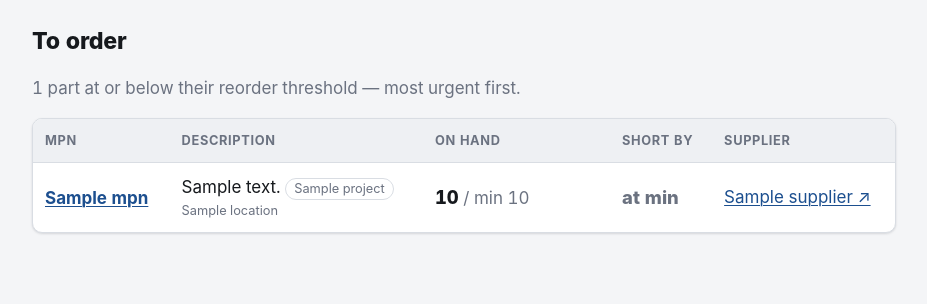
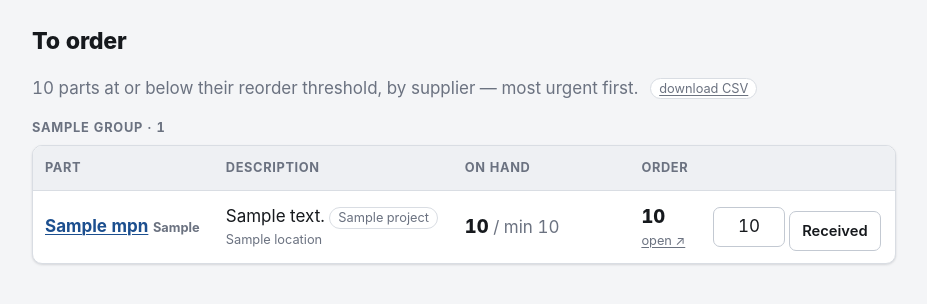
Before and after one commit to IamMrCupp/bench-parts, a Python web app: template src/bench_parts/templates/order.html in a window 1280 px wide. Shown: the part 57-361 px from the top of the page, without its empty margins (176-1103 px from the left). Run offline with Jinja, Linux system fonts and the light colour scheme; the template is opened without the code that fills it: most values are stand-ins (such as "Sample title", 1, 10 or a date in 2020).

Commit message:
feat(order): group by supplier with bulk-add text, received-from-row and csv (schema v5)
Signed-off-by: Aaron Cupp <mrcupp@mrcupp.com>

```diff
--- a/src/bench_parts/templates/base.html
+++ b/src/bench_parts/templates/base.html
@@ -165,6 +165,18 @@
       .muted { color: var(--muted); }
       .empty { color: var(--muted); text-align: center; padding: var(--sp-6) var(--sp-4); background: var(--surface); border: 1px dashed var(--line-2); border-radius: var(--radius); }
       .timestamps { color: var(--muted); font-size: var(--fs-0); margin-top: var(--sp-6); }
+      /* Order page: one basket per supplier. */
+      .order-summary { display: flex; align-items: center; gap: var(--sp-3); flex-wrap: wrap; }
+      .basket { margin: 0 0 var(--sp-5); }
+      .basket h2 { margin-top: var(--sp-4); }
+      .restock-inline { display: flex; gap: var(--sp-1); align-items: center; }
+      .restock-inline input[name="amount"] { width: 4.5rem; min-height: 40px; padding: 0 var(--sp-2); text-align: center; }
+      .restock-inline button { width: auto; min-height: 40px; padding: 0 var(--sp-3); font-size: var(--fs-1); }
+      td.short .hint { display: block; }
+      details.bulk-add { margin: var(--sp-2) 0 0; }
+      details.bulk-add summary { cursor: pointer; min-height: var(--touch); line-height: var(--touch); font-weight: 600; color: var(--ink-2); }
+      details.bulk-add textarea { font-family: ui-monospace, SFMono-Regular, Menlo, monospace; font-size: 15px; }
+      code { font-family: ui-monospace, SFMono-Regular, Menlo, monospace; font-size: 0.92em; background: var(--surface-2); padding: 0 0.3em; border-radius: 4px; }
 
       /* ---- messages ------------------------------------------------------------ */
       .flash { border-left: 4px solid var(--ok); background: var(--ok-bg); color: var(--ink); padding: var(--sp-3) var(--sp-4); border-radius: var(--radius-sm); margin: 0 0 var(--sp-4); font-weight: 600; }
@@ -210,7 +222,8 @@
         table.parts td.cat   { display: none; }
         table.parts td.short    { grid-column: 1; grid-row: 3; }
         table.parts td.short::before { content: "Short by "; color: var(--muted); font-weight: 400; font-size: var(--fs-1); }
-        table.parts td.supplier { grid-column: 2; grid-row: 3; text-align: right; }
+        table.parts td.supplier { grid-column: 1 / span 2; grid-row: 4; text-align: left; margin-top: var(--sp-2); }
+        .restock-inline { justify-content: flex-end; }
         table.parts td.stock .muted { display: block; font-size: var(--fs-0); }
         table.parts td.mpn a, table.parts td.mpn span { min-height: 0; line-height: 1.4; }
         tr.status-ok td:first-child, tr.status-low td:first-child, tr.status-out td:first-child { box-shadow: none; }
--- a/src/bench_parts/templates/order.html
+++ b/src/bench_parts/templates/order.html
@@ -4,23 +4,29 @@
 {% block heading %}To order{% endblock %}
 
 {% block content %}
-  {% if parts %}
-    <p class="muted">{{ parts | length }} part{{ "s" if parts | length != 1 else "" }} at or below their reorder threshold — most urgent first.</p>
+  {% if groups %}
+    <p class="muted order-summary">
+      {{ total }} part{{ "s" if total != 1 else "" }} at or below their reorder threshold, by supplier — most urgent first.
+      <a href="/order.csv" class="chip">download CSV</a>
+    </p>
+
+    {% for group in groups %}
+      {% set key = group.name | lower %}
+      {% set tool = bom_tools.get(key) %}
+      {% set bulk = group.bulk_add_text() %}
+      <section class="basket">
+        <h2>{{ group.name }} <span class="muted">· {{ group.parts | length }}</span></h2>
+
         <table class="parts">
           <thead>
-        <tr>
-          <th>MPN</th>
-          <th>Description</th>
-          <th>On hand</th>
-          <th>Short by</th>
-          <th>Supplier</th>
-        </tr>
+            <tr><th>Part</th><th>Description</th><th>On hand</th><th>Order</th><th></th></tr>
           </thead>
           <tbody>
-        {% for part in parts %}
+            {% for part in group.parts %}
               <tr class="status-{{ part.status.value }}">
                 <td class="mpn">
-              <a href="/parts/{{ part.id }}"{% if not part.mpn %} class="muted"{% endif %}>{{ part.mpn or "no MPN" }}</a>
+                  <a href="/parts/{{ part.id }}"{% if not part.mpn %} class="muted"{% endif %}>{{ part.mpn or "— no MPN —" }}</a>
+                  {% if part.supplier_pn %}<span class="hint">{{ part.supplier_pn }}</span>{% endif %}
                 </td>
                 <td class="desc">
                   {{ part.description }}{% if part.project %} <span class="chip project">{{ part.project }}</span>{% endif %}
@@ -31,27 +37,36 @@
                   <span class="muted">/ min {{ part.min_quantity }}</span>
                   <span class="badge status-{{ part.status.value }}">{{ part.status.label }}</span>
                 </td>
-            <td class="count short">
-              {# How many to buy to get back to the threshold. For a min-0 part
-                 that's hit zero there's no threshold to reach, so just say so. #}
-              {% set short = part.min_quantity - part.quantity_on_hand %}
-              {% if short > 0 %}{{ short }}
-              {% elif part.min_quantity > 0 %}<span class="muted">at min</span>
-              {% else %}<span class="muted">—</span>{% endif %}
+                <td class="short">
+                  <span class="count">{{ part.order_qty }}</span>
+                  {% if part.supplier_url %}<a href="{{ part.supplier_url }}" rel="noopener" class="hint">open ↗</a>{% endif %}
                 </td>
                 <td class="supplier">
-              {% if part.supplier_url %}
-                <a href="{{ part.supplier_url }}" rel="noopener">{{ part.supplier or "order" }} ↗</a>
-              {% elif part.supplier %}
-                {{ part.supplier }}
-              {% else %}
-                <span class="muted">—</span>
-              {% endif %}
+                  {# Log the delivery from here, pre-filled with the order qty. #}
+                  <form method="post" action="/parts/{{ part.id }}/movements" class="restock-inline">
+                    <input type="hidden" name="csrf_token" value="{{ csrf_token }}" />
+                    <input type="hidden" name="action" value="restock" />
+                    <input type="hidden" name="next" value="/order" />
+                    <input name="amount" value="{{ part.order_qty }}" inputmode="numeric" pattern="[0-9]*" aria-label="Received quantity" />
+                    <button type="submit" class="secondary">Received</button>
+                  </form>
                 </td>
               </tr>
             {% endfor %}
           </tbody>
         </table>
+
+        {# Only suppliers with a known paste-a-BOM tool get the block — Amazon
+           rows link out instead; there's no cart to paste into. #}
+        {% if bulk and tool %}
+          <details class="bulk-add">
+            <summary>Paste into {{ group.name }}'s bulk-add tool — <a href="{{ tool }}" rel="noopener">open it ↗</a></summary>
+            <p class="hint">One line per part, <code>number,quantity</code>. Select all, copy, paste into the BOM / bulk-add box on their site, then check out there.</p>
+            <textarea readonly rows="{{ [group.parts | length, 8] | min }}" aria-label="Bulk-add text for {{ group.name }}">{{ bulk }}</textarea>
+          </details>
+        {% endif %}
+      </section>
+    {% endfor %}
   {% else %}
     <p class="empty">Nothing to order — everything is above its reorder threshold. <br /><a href="/">Back to the catalogue</a></p>
   {% endif %}
```
Also changed, not shown: src/bench_parts/api.py (+7 -0 lines), src/bench_parts/app.py (+55 -6 lines), src/bench_parts/schema.py (+20 -2 lines), src/bench_parts/store.py (+102 -2 lines), src/bench_parts/templates/_part_fields.html (+15 -2 lines), tests/test_order_by_supplier.py (+3 -3 lines), tests/test_order_page.py (+20 -3 lines), tests/test_project.py (+2 -2 lines). Lines whose indentation alone changed are shown as unchanged.
